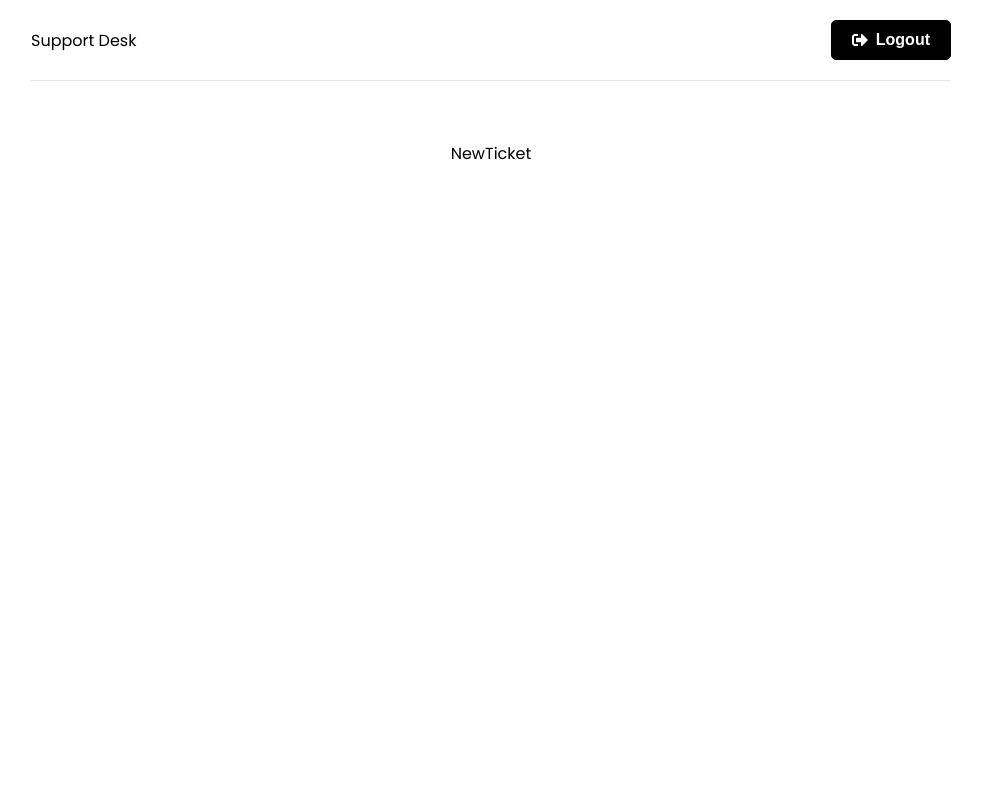
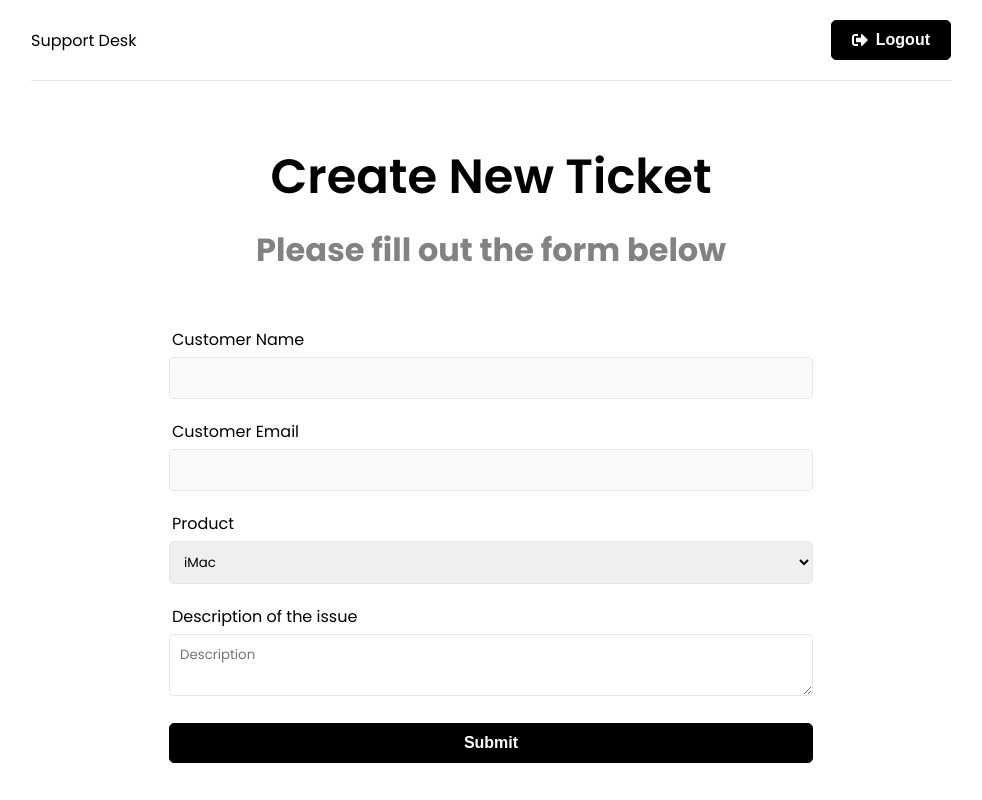
Before and after one commit to pdibenedetto/support-desk-app, a React (Create React App) app in the folder frontend/: page /new-ticket in a window 1280 px wide. Shown: the whole page, without its empty margins (149-1131 px from the left). Built offline with nearby package versions, Linux system fonts and the light colour scheme; sample sign-in values are in the browser's storage.

Commit message:
New Ticket Form

```diff
--- a/frontend/src/pages/NewTicket.jsx
+++ b/frontend/src/pages/NewTicket.jsx
@@ -1,8 +1,62 @@
-import React from 'react'
+import { useState } from 'react'
+import { useSelector } from 'react-redux'
 
 const NewTicket = () => {
+  const { user } = useSelector((state) => state.auth)
+  const [name] = useState(user.name)
+  const [email] = useState(user.email)
+  const [product, setProduct] = useState('')
+  const [description, setDescription] = useState('')
+
+  const onSubmit = (e) => {
+    e.preventDefault()
+  }
+
   return (
-    <div>NewTicket</div>
+    <>
+      <section className='heading'>
+        <h1>Create New Ticket</h1>
+        <p>Please fill out the form below</p>
+      </section>
+      <section className='form'>
+        <div className='form-group'>
+          <label htmlFor='name'>Customer Name</label>
+          <input type='text' className='form-control' value={name} disabled />
+        </div>
+        <div className='form-group'>
+          <label htmlFor='email'>Customer Email</label>
+          <input type='text' className='form-control' value={email} disabled />
+        </div>
+        <form onSubmit={onSubmit}>
+          <div className='form-group'>
+            <label htmlFor='product'>Product</label>
+            <select
+              name='product'
+              id='product'
+              value={product}
+              onChange={(e) => setProduct(e.target.value)}>
+              <option value='iMac'>iMac</option>
+              <option value='iPad'>iPad</option>
+              <option value='iPhone'>iPhone</option>
+              <option value='iPhone'>Macbook Pro</option>
+            </select>
+          </div>
+          <div className='form-group'>
+            <label htmlFor='description'>Description of the issue</label>
+            <textarea
+              name='description'
+              id='description'
+              className='form-control'
+              placeholder='Description'
+              value={description}
+              onChange={(e) => setDescription(e.target.value)}></textarea>
+          </div>
+          <div className='form-group'>
+            <button className='btn btn-block'>Submit</button>
+          </div>
+        </form>
+      </section>
+    </>
   )
 }
 
```
